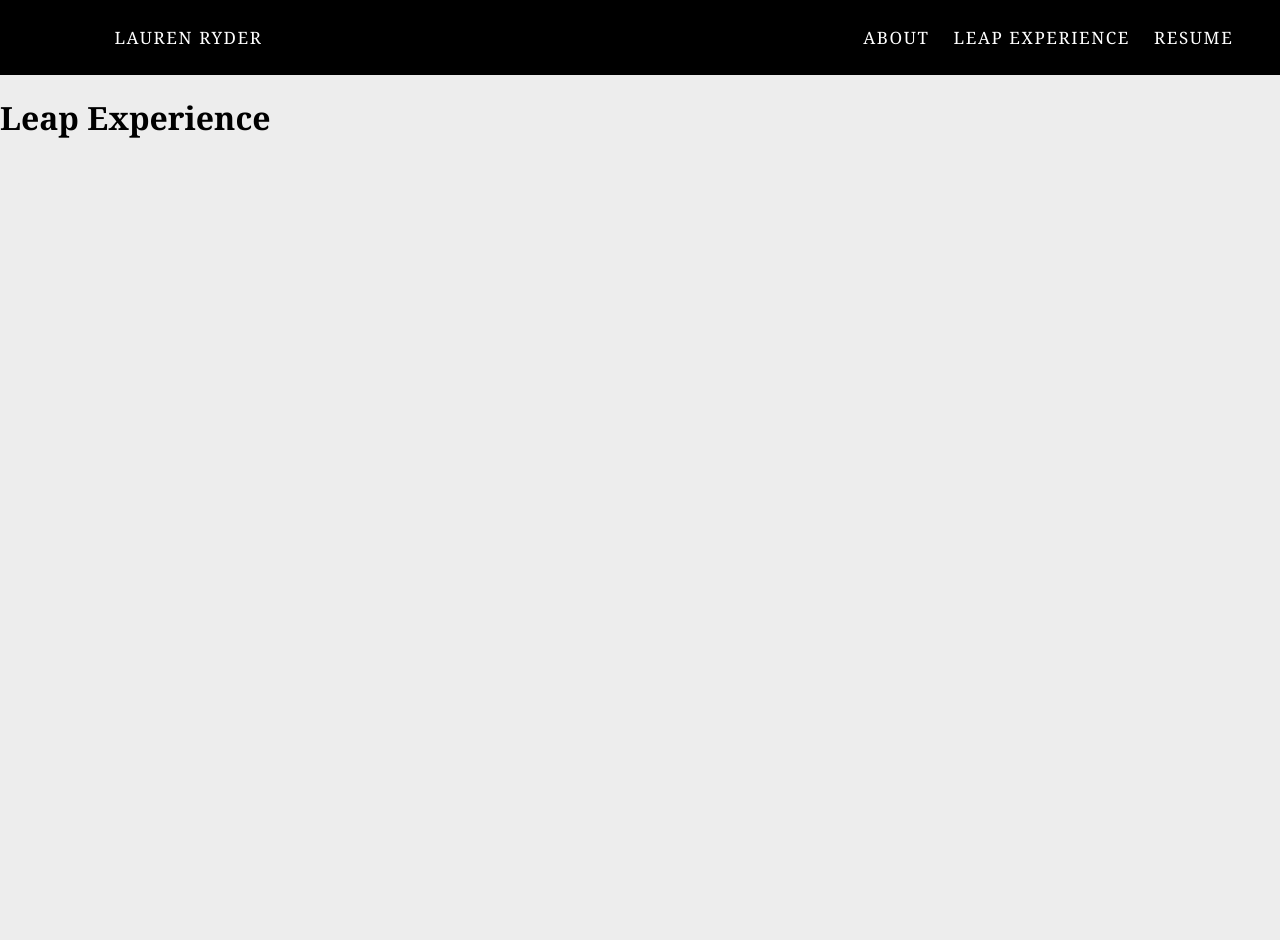
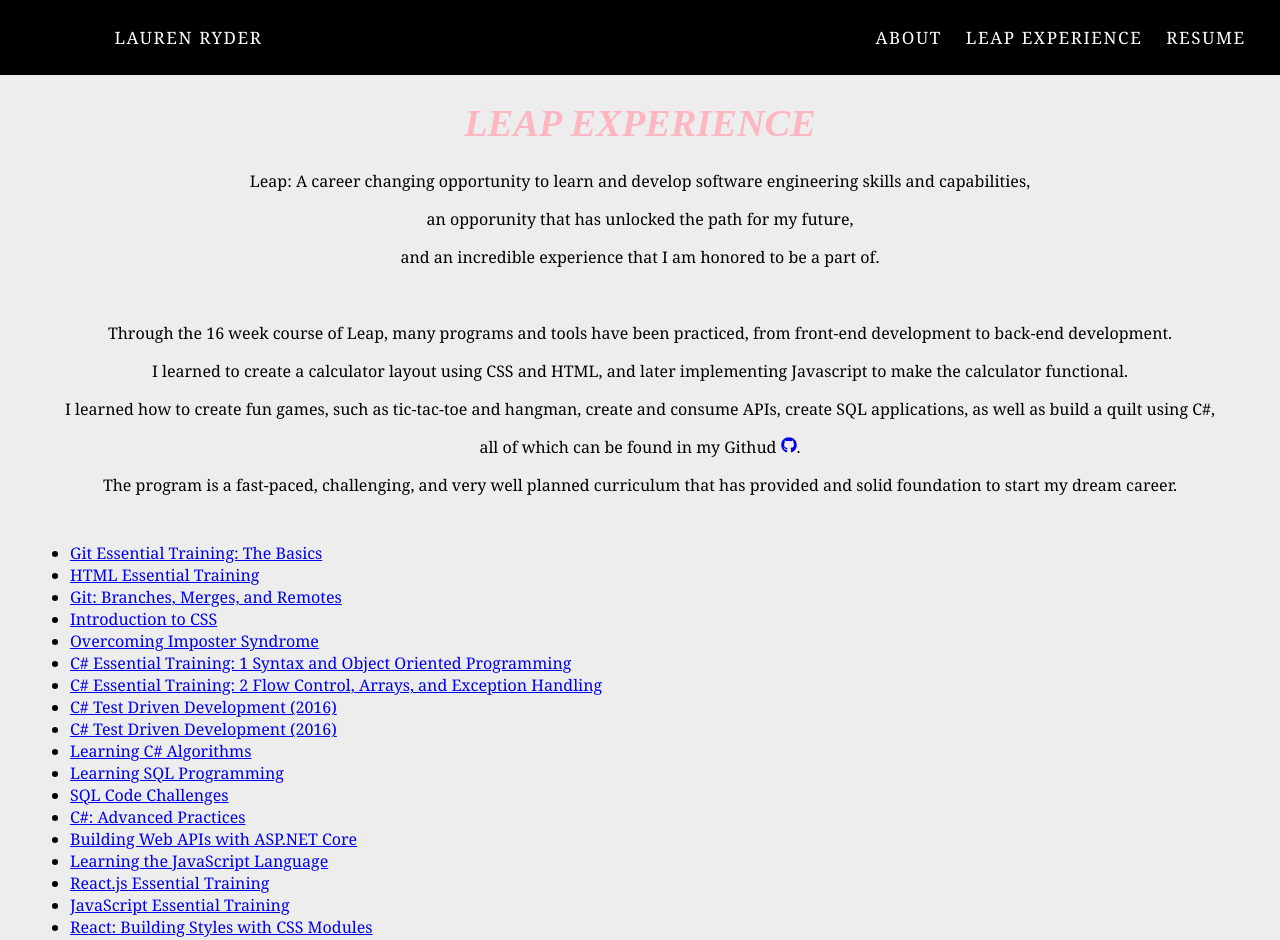
Before and after one commit to LaRyder/CapstoneResume, a React (Create React App) app: page /LeapExperience in a window 1280 px wide. Shown: the top 940 px of the page. Before the commit the page ends 800 px from the top, so only its background shows below. Built offline with nearby package versions, Linux system fonts and the light colour scheme.

Commit message:
Adding Leap Experience content

```diff
--- a/src/pages/About/About.css
+++ b/src/pages/About/About.css
@@ -4,6 +4,7 @@ body {
 
 .header {
   font-size: 3vw;
+  color: lightpink;
 }
 
 .center {
--- a/src/pages/Resume/Header.js
+++ b/src/pages/Resume/Header.js
@@ -5,7 +5,7 @@ class Header extends Component {
     render (){
         return (
         <div class="top">
-            <h1><u><b>Lauren Ryder</b></u></h1>
+            <h1 className='header'>LAUREN RYDER RESUME</h1>
             <p>Deployment Technician / Leap Apprentice</p>
             <p>Over 6 years of experience as a solution driven information technology professional with proven education and experience while delivering projects and throughput well within targeted SLAs.</p>
         </div>
--- a/src/pages/Resume/Resume.css
+++ b/src/pages/Resume/Resume.css
@@ -46,8 +46,8 @@ aside {
   padding: 20px;
   margin-left: 15%;
   margin-top: 8%;
-  border: solid;
-  box-shadow: 10px 10px 10px;
+  border: solid lightgrey;
+  box-shadow: 10px 10px 10px lightpink;
   text-align: center;
   height: 100%;
 }
--- a/src/pages/Resume/Resume.js
+++ b/src/pages/Resume/Resume.js
@@ -1,7 +1,7 @@
 import React, {Component} from 'react';
 import "./Resume.css";
 import Skills from './Skills';
-import Experience from './Experiene';
+import Experience from './Experience';
 import Header from './Header'
 import Footer from './Footer'
 
--- a/src/pages/leapExperience/LeapExperience.css
+++ b/src/pages/leapExperience/LeapExperience.css
@@ -0,0 +1,15 @@
+.header {
+  text-align: center;
+  font-style: italic;
+  font-family: "cursive";
+}
+
+body {
+  text-align: center;
+}
+
+.links {
+  text-align: left;
+  padding: 30px;
+  margin-left: 40px;
+}
--- a/src/pages/leapExperience/LeapExperience.js
+++ b/src/pages/leapExperience/LeapExperience.js
@@ -1,11 +1,43 @@
 import React from "react";
 import "./LeapExperience.css";
+import {FaGithub} from 'react-icons/fa'
 
 function LeapExperience() {
     return (
      <div className="LeapExperience">
-            <h1><strong>Leap Experience</strong></h1>
+            <h1 className="header">LEAP EXPERIENCE</h1>
+            <p>Leap: A career changing opportunity to learn and develop software engineering skills and capabilities,</p>
+            <p>an opporunity that has unlocked the path for my future,</p>
+            <p>and an incredible experience that I am honored to be a part of. </p>
+            &nbsp;
+            <p>Through the 16 week course of Leap, many programs and tools have been practiced, from front-end development to back-end development.</p>
+            <p>I learned to create a calculator layout using CSS and HTML, and later implementing Javascript to make the calculator functional.</p>
+            <p>I learned how to create fun games, such as tic-tac-toe and hangman, create and consume APIs, create SQL applications, as well as build a quilt using C#, </p>
+            <p>all of which can be found in my Githud <a href="https://github.com/LaRyder"> <FaGithub></FaGithub ></a>. </p>
+            <p>The program is a fast-paced, challenging, and very well planned curriculum that has provided and solid foundation to start my dream career. </p>
 
+            <ul className="links">
+               <li><a href="https://www.linkedin.com/learning/git-essential-training-the-basics?u=3322">Git Essential Training: The Basics</a></li>
+               <li><a href="https://www.linkedin.com/learning/html-essential-training-4?u=3322">HTML Essential Training</a></li>
+               <li><a href="https://www.linkedin.com/learning/git-branches-merges-and-remotes?u=3322">Git: Branches, Merges, and Remotes</a></li>
+               <li><a href="https://www.linkedin.com/learning/introduction-to-css?u=3322">Introduction to CSS</a></li>
+               <li><a href="https://www.linkedin.com/learning/overcoming-imposter-syndrome?u=3322">Overcoming Imposter Syndrome</a></li>
+               <li><a href="https://www.linkedin.com/learning/c-sharp-essential-training-1-syntax-and-object-oriented-programming?u=3322">C# Essential Training: 1 Syntax and Object Oriented Programming</a></li>
+               <li><a href="https://www.linkedin.com/learning/c-sharp-essential-training-2-flow-control-arrays-and-exception-handling?u=3322">C# Essential Training: 2 Flow Control, Arrays, and Exception Handling</a></li>
+               <li><a href="https://www.linkedin.com/learning/programming-foundations-object-oriented-design-3?u=3322">C# Test Driven Development (2016)</a></li>
+               <li><a href="https://www.linkedin.com/learning/c-sharp-test-driven-development-2016?u=3322">C# Test Driven Development (2016)</a></li>
+               <li><a href="https://www.linkedin.com/learning/learning-c-sharp-algorithms?u=3322">Learning C# Algorithms</a></li>
+               <li><a href="https://www.linkedin.com/learning/learning-sql-programming-8382385?u=3322">Learning SQL Programming</a></li>
+               <li><a href="https://www.linkedin.com/learning/sql-code-challenges?u=3322">SQL Code Challenges</a></li>
+               <li><a href="https://www.linkedin.com/learning/c-sharp-advanced-practices?u=3322">C#: Advanced Practices</a></li>
+               <li><a href="https://www.linkedin.com/learning/building-web-apis-with-asp-dot-net-core-3?u=3322">Building Web APIs with ASP.NET Core</a></li>
+               <li><a href="https://www.linkedin.com/learning/learning-the-javascript-language-2?u=3322">Learning the JavaScript Language</a></li>
+               <li><a href="https://www.linkedin.com/learning/react-js-essential-training?u=3322">React.js Essential Training</a></li>
+               <li><a href="https://www.linkedin.com/learning/javascript-essential-training?u=3322">JavaScript Essential Training</a></li>
+               <li><a href="https://www.linkedin.com/learning/react-building-styles-with-css-modules-9222678?u=3322">React: Building Styles with CSS Modules</a></li>
+               <li><a href="https://www.linkedin.com/learning/learning-the-javascript-language-2?u=3322">Learning the JavaScript Language</a></li>
+               <li><a href="https://www.linkedin.com/learning/react-working-with-apis?u=3322">React: Working with APIs</a></li>
+            </ul>
             </div>
     );
 }
```
Also changed, not shown: src/pages/Resume/Experience.js (renamed from src/pages/Resume/Experiene.js).
